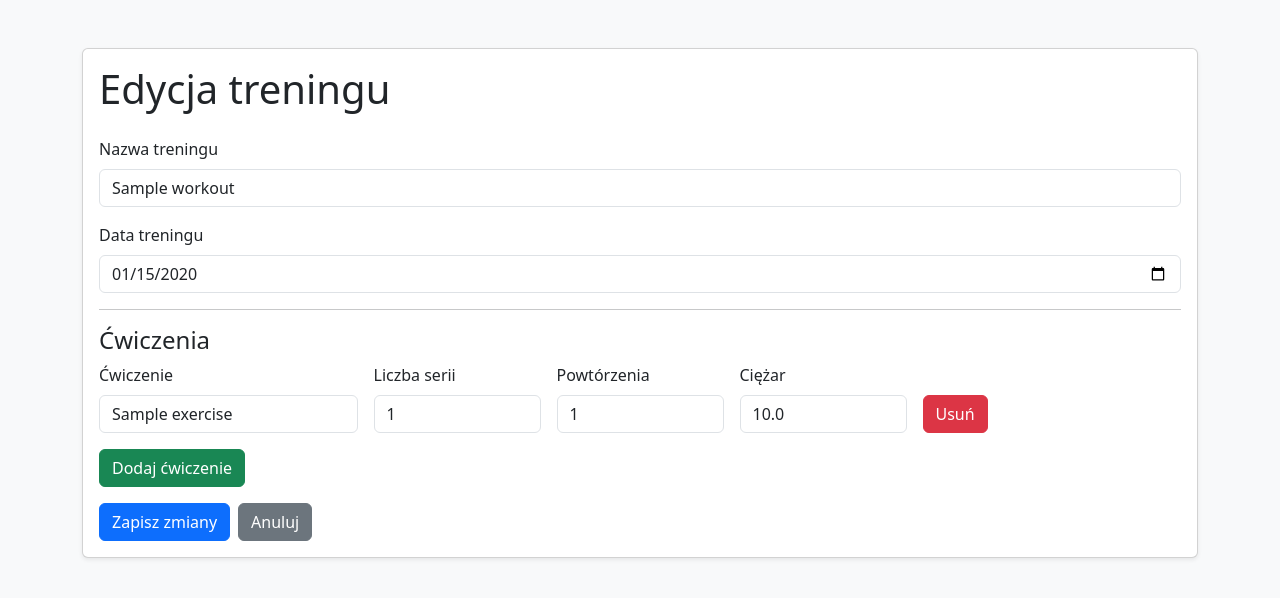
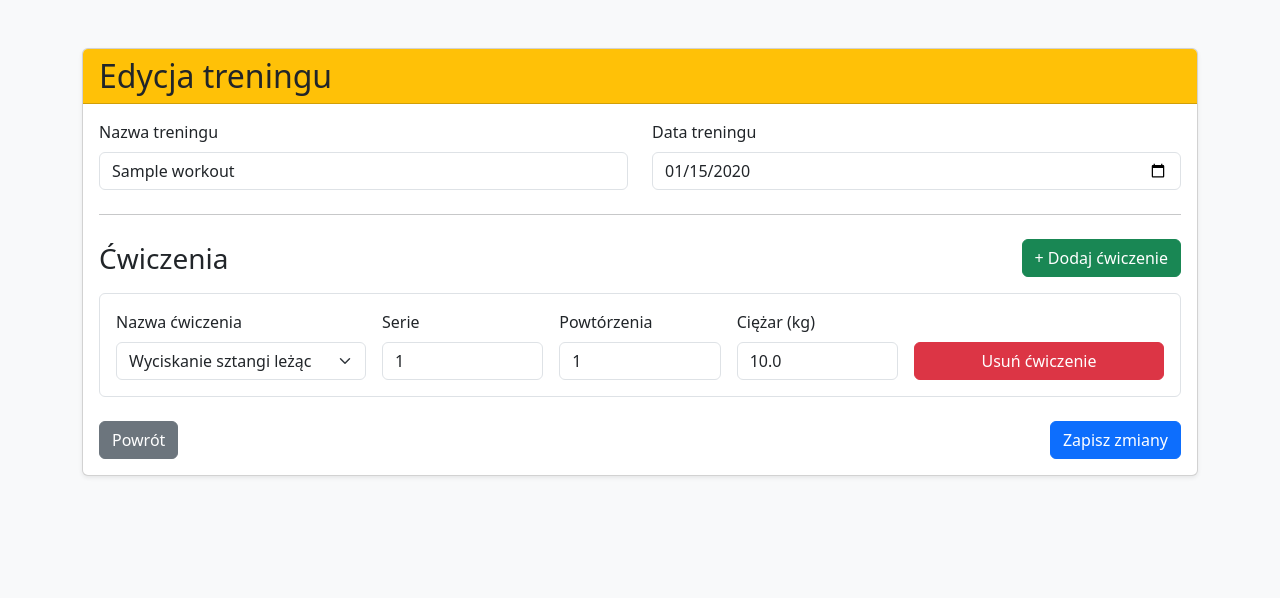
Before and after one commit to Pawel98s/WorkoutManager, a Flask app: page /edit_workout/1 in a window 1280 px wide. Shown: the top 598 px of the page. Run offline with Flask 3, Linux system fonts and the light colour scheme; tables that the repository leaves empty hold one stand-in row (values such as "Sample post").

Commit message:
Add training

```diff
--- a/app.py
+++ b/app.py
@@ -1,8 +1,7 @@
-from flask import Flask, request, jsonify, render_template, redirect, url_for
+from flask import Flask, request, render_template, redirect, url_for
 from flask_sqlalchemy import SQLAlchemy
 
 app = Flask(__name__)
-
 
 app.config['SQLALCHEMY_DATABASE_URI'] = 'postgresql://postgres:lahata@localhost:5432/workout'
 app.config['SQLALCHEMY_TRACK_MODIFICATIONS'] = False
@@ -10,24 +9,97 @@ app.config['SQLALCHEMY_TRACK_MODIFICATIONS'] = False
 db = SQLAlchemy(app)
 
 
-
 class Workout(db.Model):
     id = db.Column(db.Integer, primary_key=True)
-    name = db.Column(db.String(50))
-    date = db.Column(db.String(20))
+    name = db.Column(db.String(50), nullable=False)
+    date = db.Column(db.String(20), nullable=False)
+
 
 class Exercise(db.Model):
     id = db.Column(db.Integer, primary_key=True)
-    name = db.Column(db.String(100))
+    name = db.Column(db.String(100), unique=True, nullable=False)
+
 
 class Set(db.Model):
     id = db.Column(db.Integer, primary_key=True)
-    workout_id = db.Column(db.Integer, db.ForeignKey('workout.id'))
-    exercise_id = db.Column(db.Integer, db.ForeignKey('exercise.id'))
+    workout_id = db.Column(db.Integer, db.ForeignKey('workout.id'), nullable=False)
+    exercise_id = db.Column(db.Integer, db.ForeignKey('exercise.id'), nullable=False)
     reps = db.Column(db.Integer)
     weight = db.Column(db.Float)
     set_number = db.Column(db.Integer)
 
+
+def seed_exercises():
+    exercise_names = [
+        "Wyciskanie sztangi leżąc",
+        "Wyciskanie hantli leżąc",
+        "Wyciskanie sztangi na ławce skośnej",
+        "Wyciskanie hantli na ławce skośnej",
+        "Rozpiętki z hantlami",
+        "Rozpiętki na bramie",
+        "Pompki",
+        "Pompki na poręczach",
+        "Martwy ciąg",
+        "Martwy ciąg rumuński",
+        "Wiosłowanie sztangą",
+        "Wiosłowanie hantlem",
+        "Podciąganie nachwytem",
+        "Podciąganie podchwytem",
+        "Ściąganie drążka do klatki",
+        "Przyciąganie linki wyciągu siedząc",
+        "Face pull",
+        "Szrugsy",
+        "Wyciskanie żołnierskie",
+        "Wyciskanie hantli siedząc",
+        "Arnold press",
+        "Unoszenie hantli bokiem",
+        "Unoszenie hantli w przód",
+        "Odwrotne rozpiętki",
+        "Uginanie ramion ze sztangą",
+        "Uginanie ramion z hantlami",
+        "Uginanie młotkowe",
+        "Uginanie na modlitewniku",
+        "Wyciskanie francuskie",
+        "Prostowanie ramion na wyciągu",
+        "Dipy na triceps",
+        "Wąskie wyciskanie sztangi",
+        "Przysiady ze sztangą",
+        "Przysiady przednie",
+        "Hack squat",
+        "Suwnica",
+        "Wykroki z hantlami",
+        "Bułgarskie przysiady",
+        "Uginanie nóg leżąc",
+        "Prostowanie nóg siedząc",
+        "Hip thrust",
+        "Wspięcia na palce stojąc",
+        "Wspięcia na palce siedząc",
+        "Glute bridge",
+        "Kickback na wyciągu",
+        "Przysiad sumo",
+        "Brzuszki",
+        "Spięcia brzucha",
+        "Unoszenie nóg w zwisie",
+        "Deska",
+        "Russian twist",
+        "Allahy na wyciągu",
+        "Bieganie na bieżni",
+        "Rower stacjonarny",
+        "Orbitrek",
+        "Skakanka",
+        "Burpees"
+    ]
+
+    existing_names = {exercise.name for exercise in Exercise.query.all()}
+    new_exercises = []
+
+    for name in exercise_names:
+        if name not in existing_names:
+            new_exercises.append(Exercise(name=name))
+
+    if new_exercises:
+        db.session.add_all(new_exercises)
+        db.session.commit()
 
 
 @app.route('/')
@@ -45,31 +117,30 @@ def add_workout():
         db.session.add(workout)
         db.session.commit()
 
-        exercise_names = request.form.getlist('exercise_name[]')
+        exercise_ids = request.form.getlist('exercise_id[]')
         sets_list = request.form.getlist('sets[]')
         reps_list = request.form.getlist('reps[]')
         weight_list = request.form.getlist('weight[]')
 
-        for i in range(len(exercise_names)):
-            exercise = Exercise(name=exercise_names[i])
-            db.session.add(exercise)
-            db.session.commit()
+        for i in range(len(exercise_ids)):
+            if not exercise_ids[i]:
+                continue
 
             new_set = Set(
                 workout_id=workout.id,
-                exercise_id=exercise.id,
-                reps=int(reps_list[i]),
+                exercise_id=int(exercise_ids[i]),
+                reps=int(reps_list[i]) if reps_list[i] else 0,
                 weight=float(weight_list[i]) if weight_list[i] else 0,
-                set_number=int(sets_list[i])
+                set_number=int(sets_list[i]) if sets_list[i] else 0
             )
-
             db.session.add(new_set)
 
         db.session.commit()
-
         return redirect(url_for('mainPage'))
 
-    return render_template('add_workout.html')
+    exercises = Exercise.query.order_by(Exercise.name.asc()).all()
+    return render_template('add_workout.html', exercises=exercises)
+
 @app.route('/workouts')
 def workouts_list():
     workouts = Workout.query.order_by(Workout.id.desc()).all()
@@ -85,34 +156,23 @@ def edit_workout(workout_id):
         workout.date = request.form.get('workout_date')
 
         old_sets = Set.query.filter_by(workout_id=workout.id).all()
-        old_exercise_ids = [s.exercise_id for s in old_sets]
-
         for s in old_sets:
             db.session.delete(s)
 
-        for exercise_id in old_exercise_ids:
-            exercise = Exercise.query.get(exercise_id)
-            if exercise:
-                db.session.delete(exercise)
-
         db.session.commit()
 
-        exercise_names = request.form.getlist('exercise_name[]')
+        exercise_ids = request.form.getlist('exercise_id[]')
         sets_list = request.form.getlist('sets[]')
         reps_list = request.form.getlist('reps[]')
         weight_list = request.form.getlist('weight[]')
 
-        for i in range(len(exercise_names)):
-            if not exercise_names[i].strip():
+        for i in range(len(exercise_ids)):
+            if not exercise_ids[i]:
                 continue
-
-            exercise = Exercise(name=exercise_names[i])
-            db.session.add(exercise)
-            db.session.commit()
 
             new_set = Set(
                 workout_id=workout.id,
-                exercise_id=exercise.id,
+                exercise_id=int(exercise_ids[i]),
                 reps=int(reps_list[i]) if reps_list[i] else 0,
                 weight=float(weight_list[i]) if weight_list[i] else 0,
                 set_number=int(sets_list[i]) if sets_list[i] else 0
@@ -123,12 +183,12 @@ def edit_workout(workout_id):
         return redirect(url_for('workouts_list'))
 
     workout_sets = Set.query.filter_by(workout_id=workout.id).all()
+    exercises = Exercise.query.order_by(Exercise.name.asc()).all()
+
     exercises_data = []
-
     for s in workout_sets:
-        exercise = Exercise.query.get(s.exercise_id)
         exercises_data.append({
-            'exercise_name': exercise.name if exercise else '',
+            'exercise_id': s.exercise_id,
             'sets': s.set_number,
             'reps': s.reps,
             'weight': s.weight
@@ -137,26 +197,27 @@ def edit_workout(workout_id):
     return render_template(
         'edit_workout.html',
         workout=workout,
-        exercises_data=exercises_data
+        exercises_data=exercises_data,
+        exercises=exercises
     )
+
 
 @app.route('/history')
 def workout_history():
     workouts = Workout.query.order_by(Workout.id.desc()).all()
-
     history_data = []
 
     for workout in workouts:
         workout_sets = Set.query.filter_by(workout_id=workout.id).all()
         exercises = []
 
-        for s in workout_sets:
-            exercise = Exercise.query.get(s.exercise_id)
+        for single_set in workout_sets:
+            exercise = Exercise.query.get(single_set.exercise_id)
             exercises.append({
                 'name': exercise.name if exercise else 'Brak nazwy',
-                'set_number': s.set_number,
-                'reps': s.reps,
-                'weight': s.weight
+                'set_number': single_set.set_number,
+                'reps': single_set.reps,
+                'weight': single_set.weight
             })
 
         history_data.append({
@@ -168,8 +229,10 @@ def workout_history():
 
     return render_template('history.html', history_data=history_data)
 
+
 with app.app_context():
     db.create_all()
+    seed_exercises()
 
 if __name__ == '__main__':
     app.run(debug=True)
--- a/templates/edit_workout.html
+++ b/templates/edit_workout.html
@@ -2,68 +2,130 @@
 <html lang="pl">
 <head>
     <meta charset="UTF-8">
+    <meta name="viewport" content="width=device-width, initial-scale=1.0">
     <title>Edycja treningu</title>
     <link href="https://cdn.jsdelivr.net/npm/bootstrap@5.3.3/dist/css/bootstrap.min.css" rel="stylesheet">
 </head>
 <body class="bg-light">
+
 <div class="container py-5">
     <div class="card shadow-sm">
-        <div class="card-body">
-            <h1 class="mb-4">Edycja treningu</h1>
-
-            <form method="POST">
-                <div class="mb-3">
-                    <label class="form-label">Nazwa treningu</label>
-                    <input type="text" name="workout_name" class="form-control" value="{{ workout.name }}" required>
+        <div class="card-header bg-warning">
+            <h1 class="h2 mb-0">Edycja treningu</h1>
         </div>
 
-                <div class="mb-3">
-                    <label class="form-label">Data treningu</label>
-                    <input type="date" name="workout_date" class="form-control" value="{{ workout.date }}" required>
+        <div class="card-body">
+            <form method="POST">
+                <div class="row mb-4">
+                    <div class="col-md-6">
+                        <label for="workout_name" class="form-label">Nazwa treningu</label>
+                        <input
+                            type="text"
+                            id="workout_name"
+                            name="workout_name"
+                            class="form-control"
+                            value="{{ workout.name }}"
+                            required
+                        >
                     </div>
 
-                <hr>
-                <h4>Ćwiczenia</h4>
+                    <div class="col-md-6">
+                        <label for="workout_date" class="form-label">Data treningu</label>
+                        <input
+                            type="date"
+                            id="workout_date"
+                            name="workout_date"
+                            class="form-control"
+                            value="{{ workout.date }}"
+                            required
+                        >
+                    </div>
+                </div>
+
+                <hr class="my-4">
+
+                <div class="d-flex justify-content-between align-items-center mb-3">
+                    <h2 class="h3 mb-0">Ćwiczenia</h2>
+                    <button type="button" class="btn btn-success" onclick="addExerciseRow()">
+                        + Dodaj ćwiczenie
+                    </button>
+                </div>
 
                 <div id="exercise-container">
                     {% for exercise in exercises_data %}
-                    <div class="row g-3 align-items-end mb-3 exercise-row">
+                    <div class="border rounded p-3 mb-3 exercise-row">
+                        <div class="row g-3 align-items-end">
                             <div class="col-md-3">
-                            <label class="form-label">Ćwiczenie</label>
-                            <input type="text" name="exercise_name[]" class="form-control" value="{{ exercise.exercise_name }}" required>
+                                <label class="form-label">Nazwa ćwiczenia</label>
+                                <select name="exercise_id[]" class="form-select" required>
+                                    <option value="">Wybierz ćwiczenie</option>
+                                    {% for ex in exercises %}
+                                        <option value="{{ ex.id }}"
+                                            {% if ex.id == exercise.exercise_id %}selected{% endif %}>
+                                            {{ ex.name }}
+                                        </option>
+                                    {% endfor %}
+                                </select>
                             </div>
 
                             <div class="col-md-2">
-                            <label class="form-label">Liczba serii</label>
-                            <input type="number" name="sets[]" class="form-control" value="{{ exercise.sets }}" required>
+                                <label class="form-label">Serie</label>
+                                <input
+                                    type="number"
+                                    name="sets[]"
+                                    class="form-control"
+                                    value="{{ exercise.sets }}"
+                                    min="1"
+                                    required
+                                >
                             </div>
 
                             <div class="col-md-2">
                                 <label class="form-label">Powtórzenia</label>
-                            <input type="number" name="reps[]" class="form-control" value="{{ exercise.reps }}" required>
+                                <input
+                                    type="number"
+                                    name="reps[]"
+                                    class="form-control"
+                                    value="{{ exercise.reps }}"
+                                    min="1"
+                                    required
+                                >
                             </div>
 
                             <div class="col-md-2">
-                            <label class="form-label">Ciężar</label>
-                            <input type="number" step="0.1" name="weight[]" class="form-control" value="{{ exercise.weight }}" required>
+                                <label class="form-label">Ciężar (kg)</label>
+                                <input
+                                    type="number"
+                                    step="0.1"
+                                    name="weight[]"
+                                    class="form-control"
+                                    value="{{ exercise.weight }}"
+                                >
                             </div>
 
-                        <div class="col-md-2">
-                            <button type="button" class="btn btn-danger remove-exercise">Usuń</button>
+                            <div class="col-md-3">
+                                <button type="button" class="btn btn-danger w-100 remove-exercise">
+                                    Usuń ćwiczenie
+                                </button>
+                            </div>
                         </div>
                     </div>
                     {% endfor %}
                 </div>
 
-                <button type="button" class="btn btn-success mb-3" onclick="addExerciseRow()">Dodaj ćwiczenie</button>
-
-                <div class="d-flex gap-2">
+                <div class="d-flex justify-content-between mt-4">
+                    <a href="{{ url_for('workouts_list') }}" class="btn btn-secondary">Powrót</a>
                     <button type="submit" class="btn btn-primary">Zapisz zmiany</button>
-                    <a href="{{ url_for('workouts_list') }}" class="btn btn-secondary">Anuluj</a>
                 </div>
             </form>
         </div>
     </div>
+</div>
+
+<div id="exercise-options-template" class="d-none">
+    {% for ex in exercises %}
+        <option value="{{ ex.id }}">{{ ex.name }}</option>
+    {% endfor %}
 </div>
 
 <script>
@@ -71,42 +133,54 @@ function addExerciseRow() {
     const container = document.getElementById('exercise-container');
 
     const row = document.createElement('div');
-    row.classList.add('row', 'g-3', 'align-items-end', 'mb-3', 'exercise-row');
+    row.className = 'border rounded p-3 mb-3 exercise-row';
 
     row.innerHTML = `
+        <div class="row g-3 align-items-end">
             <div class="col-md-3">
-            <label class="form-label">Ćwiczenie</label>
-            <input type="text" name="exercise_name[]" class="form-control" required>
+                <label class="form-label">Nazwa ćwiczenia</label>
+                <select name="exercise_id[]" class="form-select" required>
+                    <option value="">Wybierz ćwiczenie</option>
+                    ${document.getElementById('exercise-options-template').innerHTML}
+                </select>
             </div>
 
             <div class="col-md-2">
-            <label class="form-label">Liczba serii</label>
-            <input type="number" name="sets[]" class="form-control" required>
+                <label class="form-label">Serie</label>
+                <input type="number" name="sets[]" class="form-control" min="1" required>
             </div>
 
             <div class="col-md-2">
                 <label class="form-label">Powtórzenia</label>
-            <input type="number" name="reps[]" class="form-control" required>
+                <input type="number" name="reps[]" class="form-control" min="1" required>
             </div>
 
             <div class="col-md-2">
-            <label class="form-label">Ciężar</label>
-            <input type="number" step="0.1" name="weight[]" class="form-control" required>
+                <label class="form-label">Ciężar (kg)</label>
+                <input type="number" step="0.1" name="weight[]" class="form-control">
             </div>
 
-        <div class="col-md-2">
-            <button type="button" class="btn btn-danger remove-exercise">Usuń</button>
+            <div class="col-md-3">
+                <button type="button" class="btn btn-danger w-100 remove-exercise">
+                    Usuń ćwiczenie
+                </button>
+            </div>
         </div>
     `;
 
     container.appendChild(row);
 }
 
-document.addEventListener('click', function(e) {
-    if (e.target.classList.contains('remove-exercise')) {
-        e.target.closest('.exercise-row').remove();
+document.addEventListener('click', function(event) {
+    if (event.target.classList.contains('remove-exercise')) {
+        const rows = document.querySelectorAll('.exercise-row');
+
+        if (rows.length > 1) {
+            event.target.closest('.exercise-row').remove();
+        }
     }
 });
 </script>
+
 </body>
 </html>
```
Also changed, not shown: templates/add_workout.html (+70 -39 lines), templates/history.html (+3 -5 lines). Lines whose indentation alone changed are shown as unchanged.
